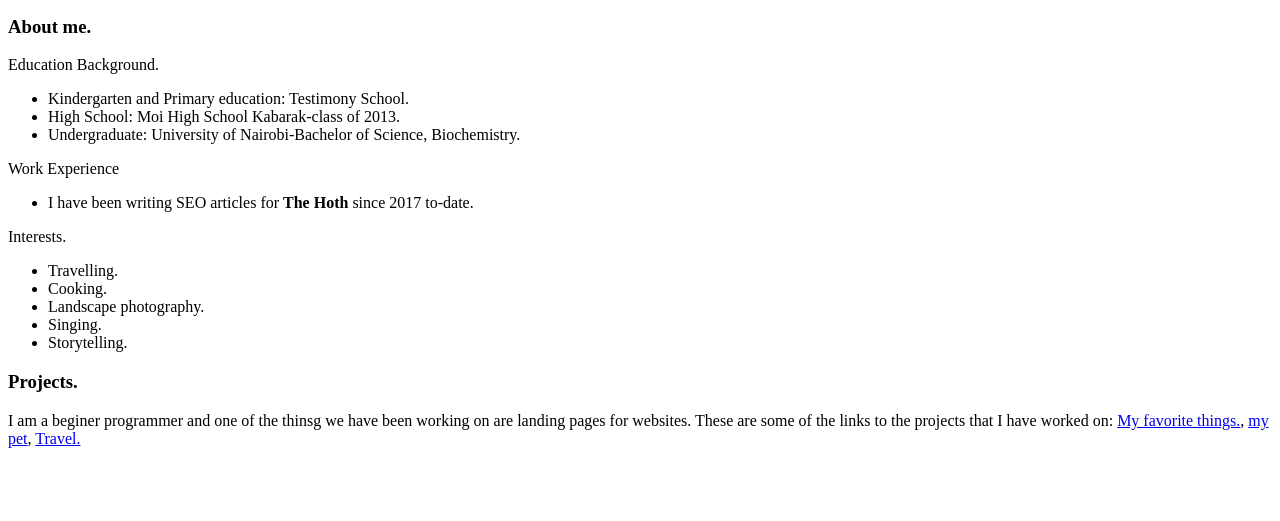
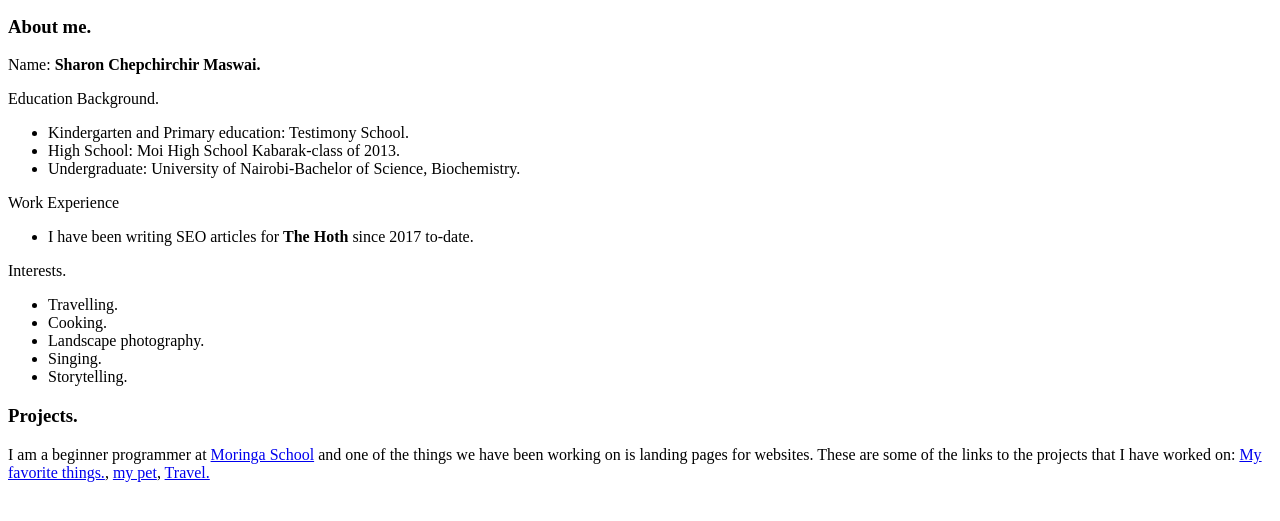
Before and after one commit to sharonmaswai/abc, a plain HTML site: page index.html in a window 1280 px wide. Shown: the part 101-622 px from the top of the page. Drawn offline with Linux system fonts and the light colour scheme; files that its build step writes are made by us from their sources.

Commit message:
Edit the 'about me' paragraph and add strong tag on name

```diff
--- a/index.html
+++ b/index.html
@@ -10,6 +10,7 @@
     <img src="/home/sharon-maswai/Downloads/joel-sparks-647390-unsplash.jpg" alt="Image of wilderbeast." height="280" width="350">
 
     <h3>About me.</h3>
+    <p>Name: <strong>Sharon Chepchirchir Maswai.</strong> </p>
     <p>Education Background.
       <ul>
         <li>Kindergarten and Primary education: Testimony School.</li>
@@ -35,7 +36,7 @@
 
       </p>
       <h3>Projects.</h3>
-      <p>I am a beginer programmer and one of the thinsg we have been working on are landing pages for websites. These are some of the links to the projects that I have worked on: <a href="file:///home/sharon-maswai/Desktop/Moringa%20School/my-favorite-things.html">My favorite things.</a>, <a href="#file:///home/sharon-maswai/Desktop/Moringa%20School/Pet.html">my pet</a>, <a href="#file:///home/sharon-maswai/Documents/travel/travel.html">Travel.</a> </p>
+      <p>I am a beginner programmer at  <a href="www.moringaschool.com">Moringa School</a> and one of the things we have been working on is landing pages for websites. These are some of the links to the projects that I have worked on: <a href="file:///home/sharon-maswai/Desktop/Moringa%20School/my-favorite-things.html">My favorite things.</a>, <a href="#file:///home/sharon-maswai/Desktop/Moringa%20School/Pet.html">my pet</a>, <a href="#file:///home/sharon-maswai/Documents/travel/travel.html">Travel.</a> </p>
 
 
 
```
